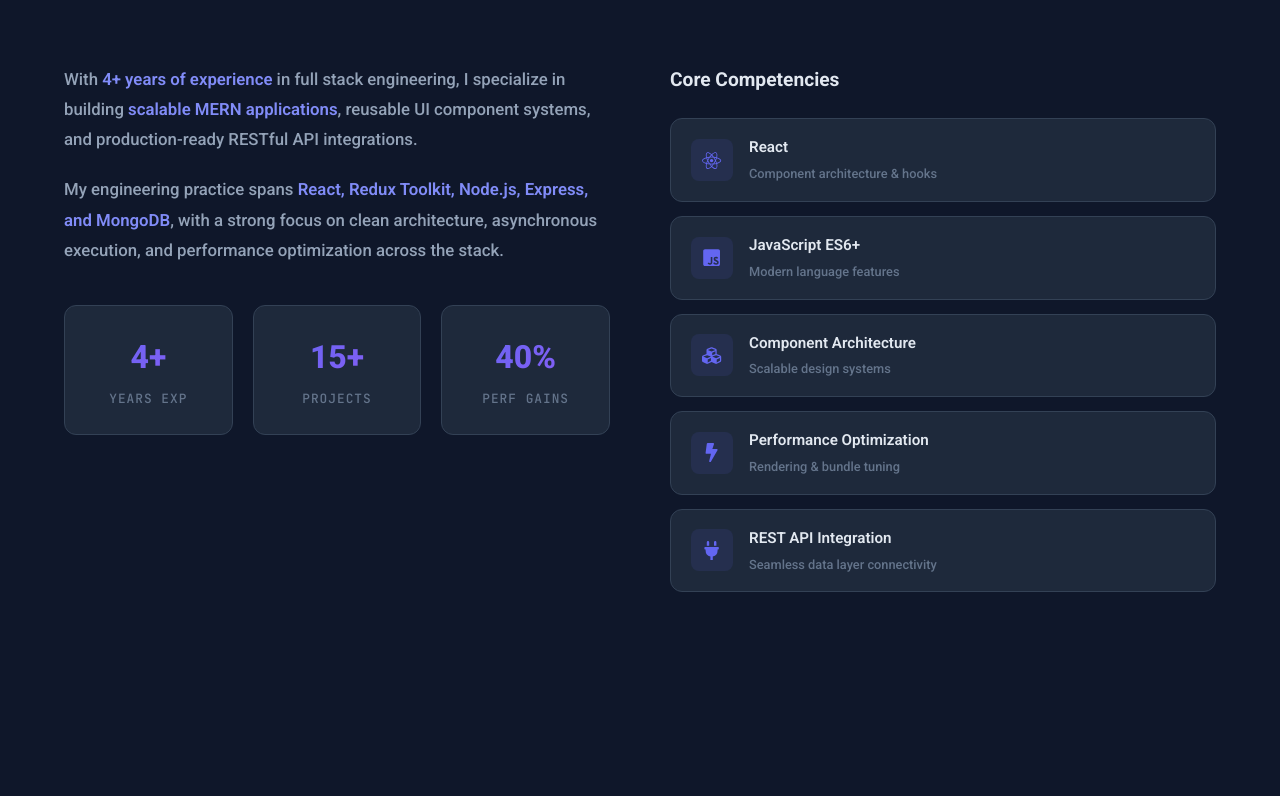
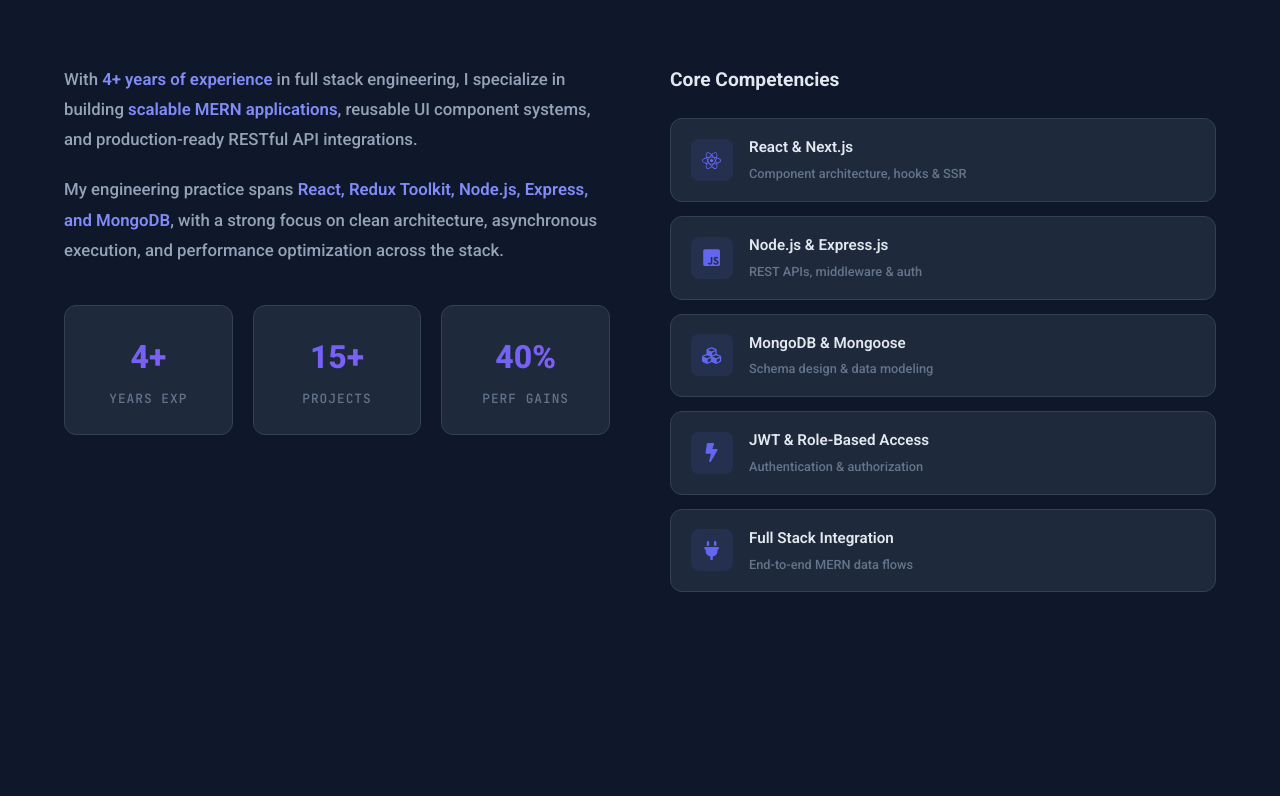
Before and after one commit to webcodeshubham/fsse_portfolio_shubham_shrivastava, a React (Vite) app: page / in a window 1280 px wide. Shown: the part 1061-1857 px from the top of the page. Built offline with nearby package versions, Linux system fonts and the light colour scheme.

Commit message:
Portfolio Full Stack Engineer Updated

```diff
--- a/src/components/About/About.jsx
+++ b/src/components/About/About.jsx
@@ -9,26 +9,30 @@ import {
 import styles from "./About.module.css";
 
 const coreSkills = [
-  { icon: <FaReact />, name: "React", desc: "Component architecture & hooks" },
+  {
+    icon: <FaReact />,
+    name: "React & Next.js",
+    desc: "Component architecture, hooks & SSR",
+  },
   {
     icon: <FaJsSquare />,
-    name: "JavaScript ES6+",
-    desc: "Modern language features",
+    name: "Node.js & Express.js",
+    desc: "REST APIs, middleware & auth",
   },
   {
     icon: <FaCubes />,
-    name: "Component Architecture",
-    desc: "Scalable design systems",
+    name: "MongoDB & Mongoose",
+    desc: "Schema design & data modeling",
   },
   {
     icon: <FaBolt />,
-    name: "Performance Optimization",
-    desc: "Rendering & bundle tuning",
+    name: "JWT & Role-Based Access",
+    desc: "Authentication & authorization",
   },
   {
     icon: <FaPlug />,
-    name: "REST API Integration",
-    desc: "Seamless data layer connectivity",
+    name: "Full Stack Integration",
+    desc: "End-to-end MERN data flows",
   },
 ];
 
--- a/src/components/Projects/Projects.jsx
+++ b/src/components/Projects/Projects.jsx
@@ -1,11 +1,16 @@
-import { motion } from 'framer-motion';
-import { useInView } from 'react-intersection-observer';
-import { FaGithub, FaExternalLinkAlt, FaCubes, FaChartBar } from 'react-icons/fa';
-import { projects } from '../../data/projectsData';
-import { fadeInUp, staggerContainer } from '../../animations/animationVariants';
-import styles from './Projects.module.css';
+import { motion } from "framer-motion";
+import {
+  FaChartBar,
+  FaCubes,
+  FaExternalLinkAlt,
+  FaGithub,
+} from "react-icons/fa";
+import { useInView } from "react-intersection-observer";
+import { fadeInUp, staggerContainer } from "../../animations/animationVariants";
+import { projects } from "../../data/projectsData";
+import styles from "./Projects.module.css";
 
-const projectIcons = [<FaCubes />, <FaChartBar />, <FaCubes />];
+const projectIcons = [<FaCubes />, <FaChartBar />, <FaCubes />, <FaChartBar />];
 
 export default function Projects() {
   const [ref, inView] = useInView({ triggerOnce: true, threshold: 0.1 });
@@ -17,14 +22,15 @@ export default function Projects() {
           className={styles.header}
           variants={fadeInUp}
           initial="hidden"
-          animate={inView ? 'visible' : 'hidden'}
+          animate={inView ? "visible" : "hidden"}
         >
           <p className="section-label">Featured Work</p>
           <h2 className="section-title">
             Projects I've <span className="gradient-text">Engineered</span>
           </h2>
-          <p className="section-subtitle" style={{ margin: '0 auto' }}>
-            Production-grade applications built with scalable architecture and attention to performance.
+          <p className="section-subtitle" style={{ margin: "0 auto" }}>
+            Production-grade applications built with scalable architecture and
+            attention to performance.
           </p>
         </motion.div>
 
@@ -32,7 +38,7 @@ export default function Projects() {
           className={styles.grid}
           variants={staggerContainer}
           initial="hidden"
-          animate={inView ? 'visible' : 'hidden'}
+          animate={inView ? "visible" : "hidden"}
         >
           {projects.map((project, i) => (
             <motion.div
@@ -63,24 +69,38 @@ export default function Projects() {
 
                 <ul className={styles.features}>
                   {project.features.map((f) => (
-                    <li key={f} className={styles.feature}>{f}</li>
+                    <li key={f} className={styles.feature}>
+                      {f}
+                    </li>
                   ))}
                 </ul>
 
                 <div className={styles.techStack}>
                   {project.tech.map((t) => (
-                    <span key={t} className={styles.techBadge}>{t}</span>
+                    <span key={t} className={styles.techBadge}>
+                      {t}
+                    </span>
                   ))}
                 </div>
 
                 <div className={styles.cardFooter}>
                   <div className={styles.cardLinks}>
                     {project.github && (
-                      <a href={project.github} target="_blank" rel="noreferrer" className={styles.cardLink}>
+                      <a
+                        href={project.github}
+                        target="_blank"
+                        rel="noreferrer"
+                        className={styles.cardLink}
+                      >
                         <FaGithub /> GitHub
                       </a>
                     )}
-                    <a href={project.live} target="_blank" rel="noreferrer" className={styles.cardLink}>
+                    <a
+                      href={project.live}
+                      target="_blank"
+                      rel="noreferrer"
+                      className={styles.cardLink}
+                    >
                       <FaExternalLinkAlt /> Live Demo
                     </a>
                   </div>
--- a/src/components/Skills/Skills.jsx
+++ b/src/components/Skills/Skills.jsx
@@ -1,28 +1,24 @@
-import { motion } from 'framer-motion';
-import { useInView } from 'react-intersection-observer';
+import { motion } from "framer-motion";
 import {
+  FaCloudUploadAlt,
   FaCode,
-  FaServer,
+  FaCogs,
   FaDatabase,
   FaProjectDiagram,
-  FaTools,
-  FaCloudUploadAlt,
-  FaCogs,
-  FaLightbulb,
-} from 'react-icons/fa';
-import { skills } from '../../data/projectsData';
-import { fadeInUp, staggerContainer } from '../../animations/animationVariants';
-import styles from './Skills.module.css';
+  FaServer,
+} from "react-icons/fa";
+import { useInView } from "react-intersection-observer";
+import { fadeInUp, staggerContainer } from "../../animations/animationVariants";
+import { skills } from "../../data/projectsData";
+import styles from "./Skills.module.css";
 
 const categoryIcons = {
-  'Frontend Engineering': <FaCode />,
-  'Backend Engineering': <FaServer />,
-  'Database & ORM': <FaDatabase />,
-  'State & Data Handling': <FaProjectDiagram />,
-  'Tooling & Workflow': <FaTools />,
-  'Deployment & Hosting': <FaCloudUploadAlt />,
-  'Engineering Fundamentals': <FaCogs />,
-  'Emerging Technologies': <FaLightbulb />,
+  "Frontend Engineering": <FaCode />,
+  "Backend Engineering": <FaServer />,
+  "Database & ORM": <FaDatabase />,
+  "State & Data Handling": <FaProjectDiagram />,
+  "Deployment & Tools": <FaCloudUploadAlt />,
+  "Engineering Fundamentals": <FaCogs />,
 };
 
 function SkillBar({ skill, inView, delay }) {
@@ -54,14 +50,15 @@ export default function Skills() {
           className={styles.header}
           variants={fadeInUp}
           initial="hidden"
-          animate={inView ? 'visible' : 'hidden'}
+          animate={inView ? "visible" : "hidden"}
         >
           <p className="section-label">Expertise</p>
           <h2 className="section-title">
             Technical <span className="gradient-text">Proficiency</span>
           </h2>
-          <p className="section-subtitle" style={{ margin: '0 auto' }}>
-            A comprehensive overview of the technologies and methodologies I work with daily.
+          <p className="section-subtitle" style={{ margin: "0 auto" }}>
+            A comprehensive overview of the technologies and methodologies I
+            work with daily.
           </p>
         </motion.div>
 
@@ -69,7 +66,7 @@ export default function Skills() {
           className={styles.categories}
           variants={staggerContainer}
           initial="hidden"
-          animate={inView ? 'visible' : 'hidden'}
+          animate={inView ? "visible" : "hidden"}
         >
           {Object.entries(skills).map(([category, items], ci) => (
             <motion.div
@@ -79,7 +76,9 @@ export default function Skills() {
               custom={ci}
             >
               <h3 className={styles.categoryTitle}>
-                <span className={styles.categoryIcon}>{categoryIcons[category]}</span>
+                <span className={styles.categoryIcon}>
+                  {categoryIcons[category]}
+                </span>
                 {category}
               </h3>
               <div className={styles.skillItems}>
```
